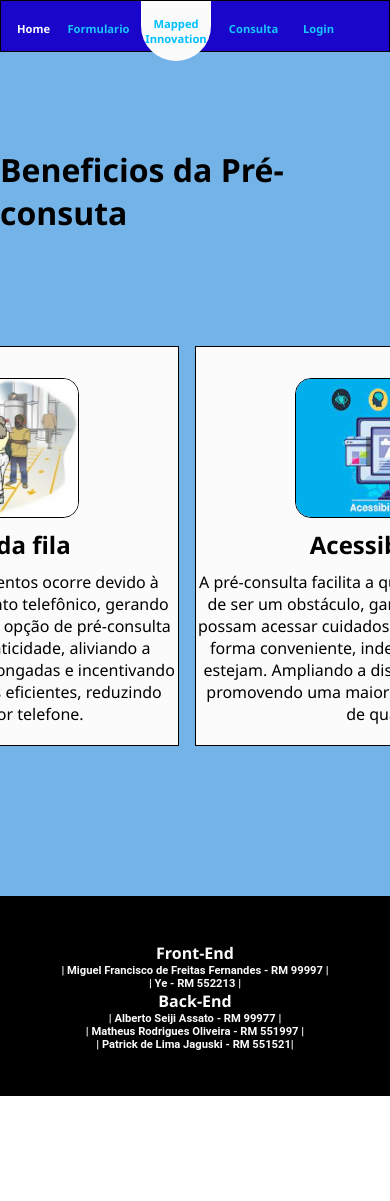
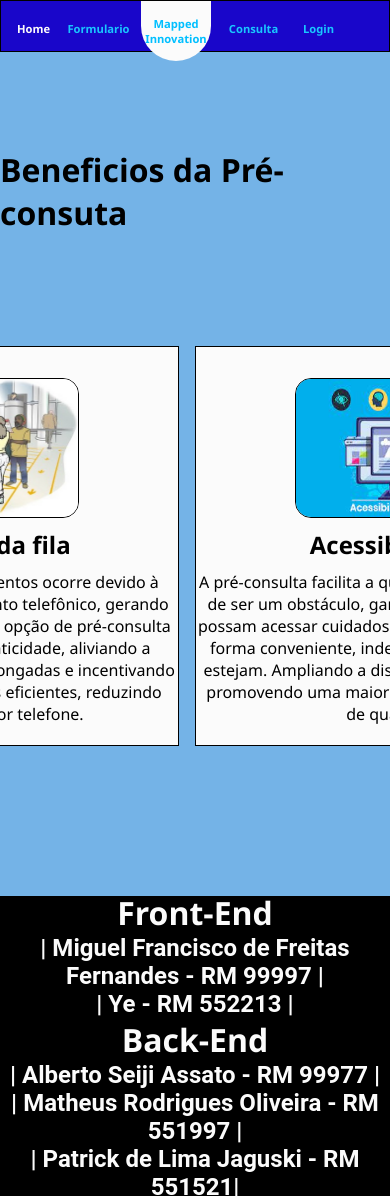
Before and after one commit to Miguel-Fr3/Gs_RWD, a Next.js app: page / in a window 390 px wide. Before the commit the page ends 1096 px from the top, so only its background shows below. Built offline with nearby package versions, Linux system fonts and the light colour scheme.

Commit message:
Mudanças de responsividade

```diff
--- a/src/components/Cabecalho/Cabecalho.scss
+++ b/src/components/Cabecalho/Cabecalho.scss
@@ -131,9 +131,9 @@
 
             a{
               text-align: center;
-                width: 57px;
+                width: 70px;
                 height: 20px;
-                font-size: 0.6rem;
+                font-size: 0.7rem;
                 color: #19c6ff;
                 text-decoration: none;
             }
--- a/src/components/Rodape/Rodape.scss
+++ b/src/components/Rodape/Rodape.scss
@@ -43,7 +43,11 @@
 
 }
 
-@media (max-width:599px){
+
+
+   // Mobile
+
+   @media (max-width:375px){
     .rodape{
         width: 100%;
         display: flex;
@@ -52,7 +56,7 @@
         flex-direction: column;
         background-color: #000;
         color: #fbfbfb;
-        height: 200px;
+        height: 300px;
 
 
         .back-end{
@@ -77,23 +81,17 @@
             align-self: center;
             justify-content: center;
             text-decoration: none;
-            font-size: 0.7rem;
+            font-size: 1.5rem;
             font-family: 'Roboto', sans-serif;
             font-weight: 700;
             text-align: center;
         }
         h1{
-            font-size: 1rem;
             text-align: center;
             color: #fbfbfb;
         }
-}
-}
 
-
-   // Mobile
-
-   @media (max-width:375px){
+    }
 
 }
 
```
